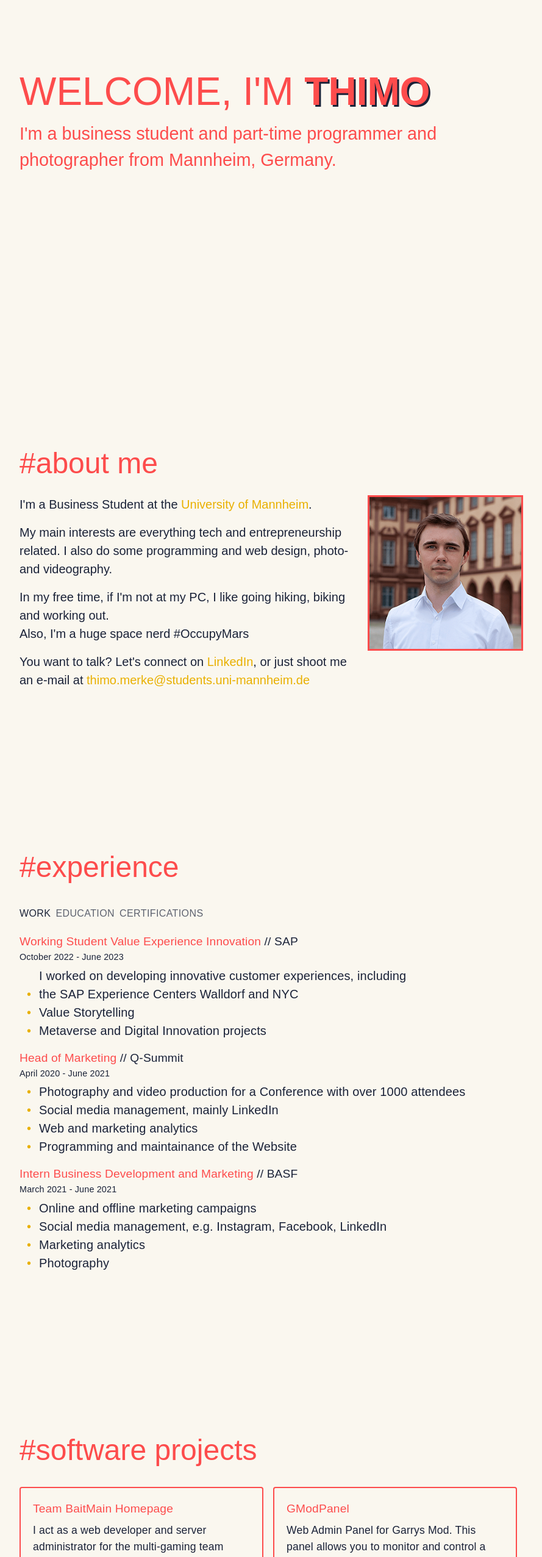
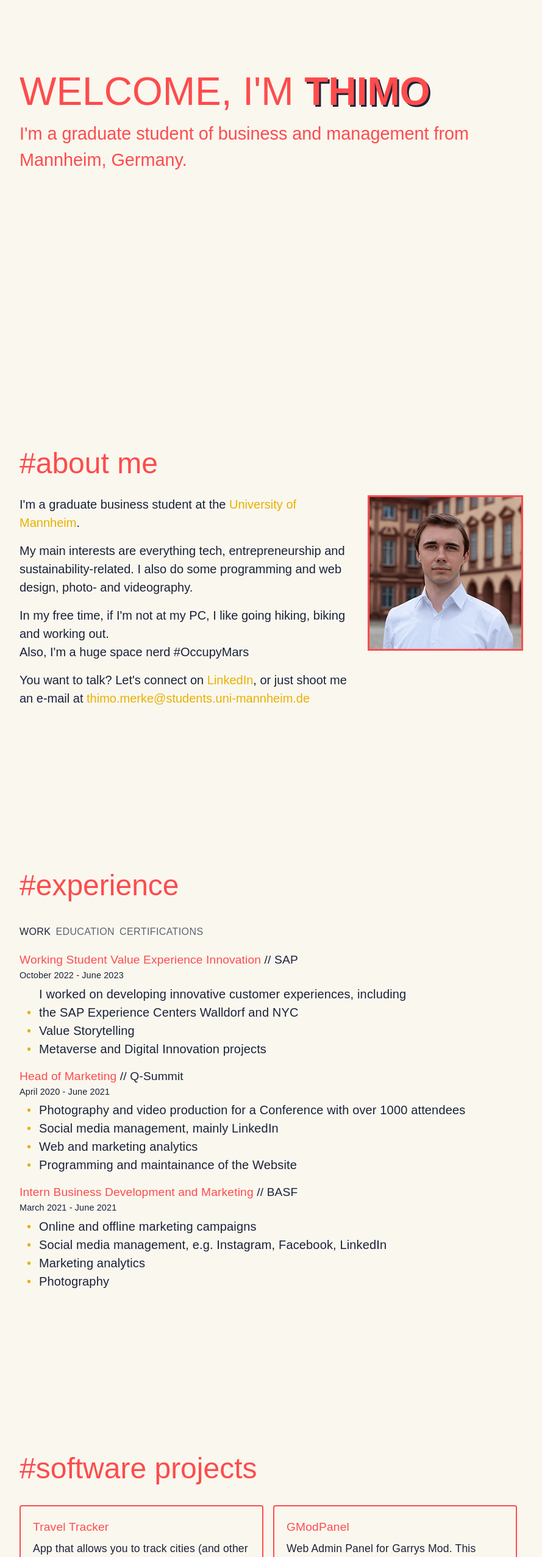
Before and after one commit to thimomerke/thimome-homepage, a React (Create React App) app: page / in a window 1280 px wide. Shown: the part 234-2787 px from the top of the page at 61% size, without its empty margins (50-939 px from the left). Built offline with nearby package versions, Linux system fonts and the light colour scheme; no server answers.

Commit message:
Updated personal information

```diff
--- a/src/components/AboutMe.js
+++ b/src/components/AboutMe.js
@@ -20,8 +20,8 @@ class AboutMe extends Component {
           </Row>
           <Row className="section-content">
             <Col className="about-text">
-                <p>I'm a Business Student at the {Parser(unima)}.</p>
-                <p>My main interests are everything tech and entrepreneurship related. I also do some programming and web design, photo- and videography.</p>
+                <p>I'm a graduate business student at the {Parser(unima)}.</p>
+                <p>My main interests are everything tech, entrepreneurship and sustainability-related. I also do some programming and web design, photo- and videography.</p>
                 <p>In my free time, if I'm not at my PC, I like going hiking, biking and working out. <br />Also, I'm a huge space nerd #OccupyMars</p>
                 <p>You want to talk? Let's connect on {Parser(linkedin)}, or just shoot me an e-mail at {Parser(email)}</p>
             </Col>
--- a/src/components/ExperiencePanel.js
+++ b/src/components/ExperiencePanel.js
@@ -41,6 +41,7 @@ function TabPanel(props) {
 
     return (
         <div className="experiencepanel">
+        <link rel="stylesheet" href="https://cdnjs.cloudflare.com/ajax/libs/font-awesome/4.7.0/css/font-awesome.min.css"></link>
         <Tabs
           className="tabs"
           value={value}
@@ -87,18 +88,26 @@ function TabPanel(props) {
         </TabPanel>
         <TabPanel value={value} index={1}>
             <div className="tabpanel">
+            <div className="item">
+                    <span className="job-title">M.Sc. Management</span><span className="job-company"> &#47;&#47; University of Mannheim, Germany</span>
+                    <div className="job-time">Since September 2023</div>
+                    <div className="job-description">
+                        I continue my studies as a graduate student at the University of Mannheim
+                    </div>
+                </div>
               <div className="item">
-                    <span className="job-title">Business Administration</span><span className="job-company"> &#47;&#47; University of Mannheim, Germany</span>
-                    <div className="job-time">Since September 2019</div>
+                    <span className="job-title">B.Sc. Business Administration</span><span className="job-company"> &#47;&#47; University of Mannheim, Germany</span>
+                    <div className="job-time">September 2019 - July 2023</div>
                     <div className="job-description">
-                        I am a Business Administration major with a special interest in Information Systems, Finance and Marketing
+                        I studied Business Administration with a special interest in Management, Finance and Decarbonization. My bachelor's thesis, "Examining the Viability of Net-Negative Carbon Removal
+Techniques: An Economic and Environmental Evaluation", can be found <a href="https://github.com/thimomerke/bachelor-thesis/blob/main/BachelorThesis061023.pdf" target="_blank" rel="noreferrer">here</a>
                     </div>
                 </div>
                 <div className="item">
                     <span className="job-title">Commerce</span><span className="job-company"> &#47;&#47; Queen's University, Kingston, Canada</span>
                     <div className="job-time">September 2021 - December 2021</div>
                     <div className="job-description">
-                        I studied at Smith School of Business for one semester, where I focused on Management and Computing topics
+                        I studied at Smith School of Business for one semester, where I focused on Management and Sustainability topics
                     </div>
                 </div>
                 <div className="item">
--- a/src/components/ProjectsPanel.js
+++ b/src/components/ProjectsPanel.js
@@ -6,9 +6,9 @@ import Typography from '@material-ui/core/Typography';
 import '../styles/ProjectsPanel.component.css';
 
 const projects = [
-  { id: 0, name: 'Team BaitMain Homepage',
-  desc: 'I act as a web developer and server administrator for the multi-gaming team BaitMain',
-  techs: 'JavaScript, React / Next.JS, CSS', github: 'https://github.com/thimomerke/BaitmainHomepage-next', deploy: 'https://baitmain.de'},
+  { id: 0, name: 'Travel Tracker',
+  desc: 'App that allows you to track cities (and other places) you have visited and displays them on a map',
+  techs: 'JavaScript, React, CSS', github: 'https://github.com/thimomerke/leaflet-travel-app'},
   { id: 1, name: 'GModPanel',
   desc: 'Web Admin Panel for Garrys Mod. This panel allows you to monitor and control a Garrys Mod Server from the web, and is meant for usage with game modes such as Trouble in Terrorist Town.',
   techs: 'PHP, CSS', github: 'https://github.com/thimomerke/GModPanel'},
@@ -24,6 +24,9 @@ const projects = [
   { id: 5, name: 'BaitGame',
   desc: '2D jump and run game in development with Team Baitmain using Unity and C# scripting',
   techs: 'Unity, C#', github: 'https://github.com/TeamBaitmain/2dgamefalldmg'},
+  { id: 6, name: 'Team BaitMain Homepage',
+  desc: 'I act as a web developer and server administrator for the multi-gaming team BaitMain',
+  techs: 'JavaScript, React / Next.JS, CSS', github: 'https://github.com/thimomerke/BaitmainHomepage-next', deploy: 'https://baitmain.de'},
 ]
 
 const ProjectsPanel = () => {
--- a/src/components/Top.js
+++ b/src/components/Top.js
@@ -8,7 +8,7 @@ class Top extends Component {
 
     const title = "Welcome, I'm"
     const name = "Thimo"
-    const subtitle = "I'm a business student and part-time programmer and photographer from Mannheim, Germany."
+    const subtitle = "I'm a graduate student of business and management from Mannheim, Germany."
 
     return (
       <div className="home" id="home">
```
